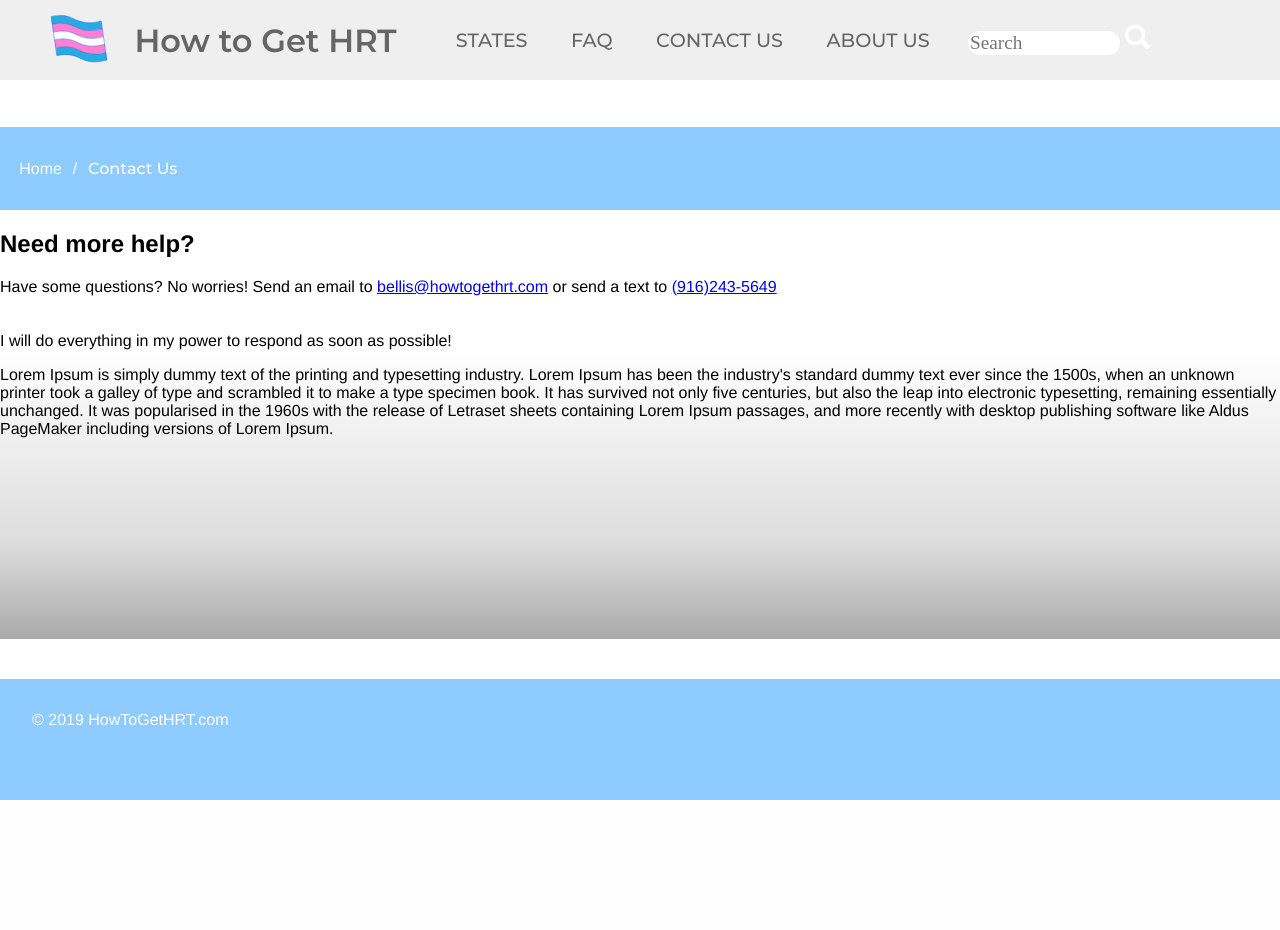
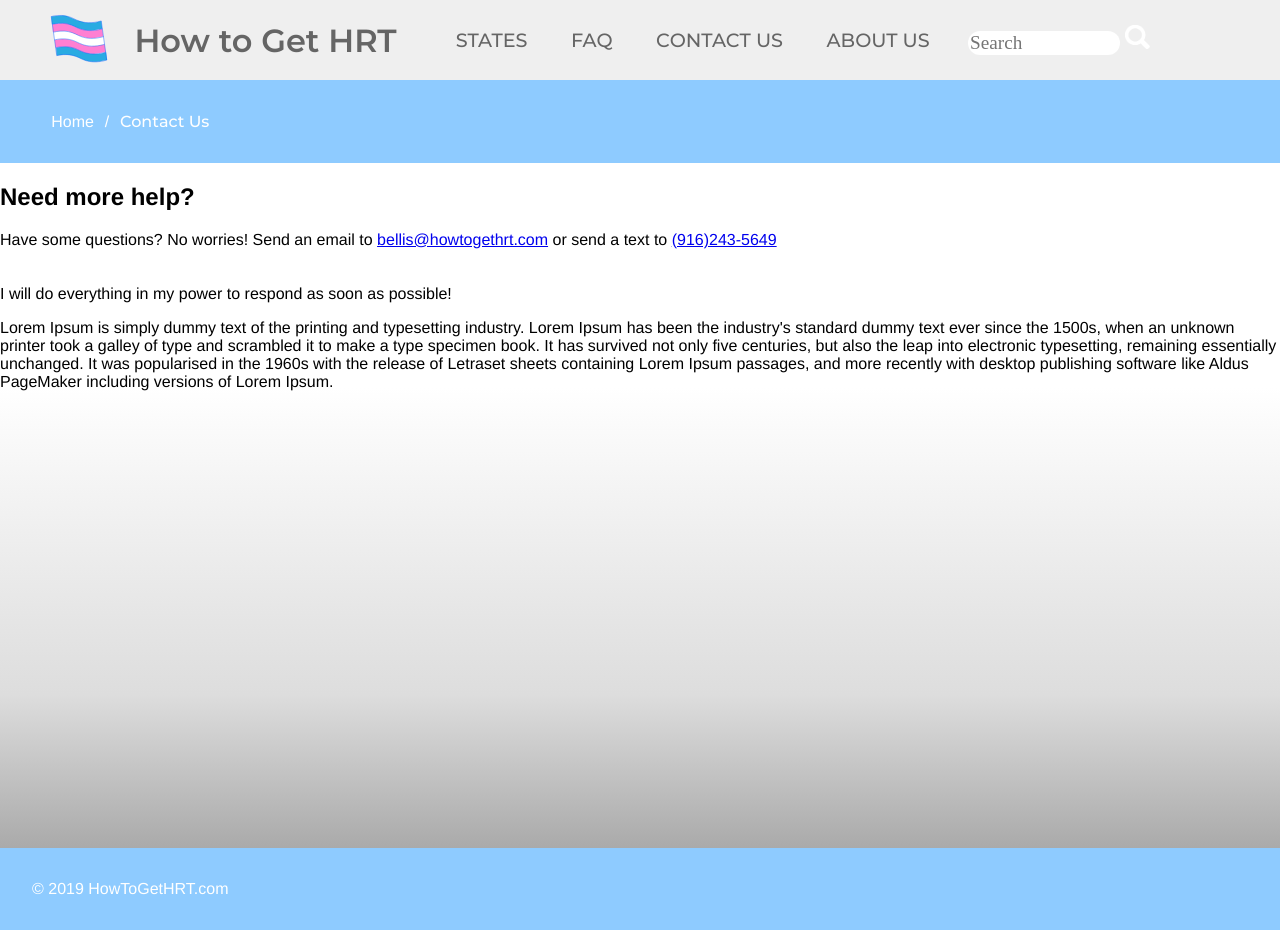
Before and after one commit to lukovana/How-to-Get-HRT, a PHP site: page /pages/contact.php in a window 1280 px wide. Before the commit the page ends 800 px from the top, so only its background shows below. Run offline with PHP 8.4, Linux system fonts and the light colour scheme; some web fonts are replaced.

Commit message:
CSS viewport

```diff
--- a/stylesheets/website.css
+++ b/stylesheets/website.css
@@ -51,7 +51,7 @@ body {
 }
 main {
     background: linear-gradient(to bottom, #ffffff 40%,#dddddd 80%,#aaaaaa 100%);
-    height: 50vmin;
+    height: 60vmax;
 }
 footer {
     /*height: 15vh;*/
@@ -163,7 +163,6 @@ nav li a:hover, nav #dropdown .dropbutton a:hover {
 /*  BREADCRUMBS         */
 #breadcrumb {
     background-color: rgba(130, 198, 255, 0.9);
-    margin: -2em -2em 0 -2em;
     padding: 0.5em;
 }
 #breadcrumb li {
```
